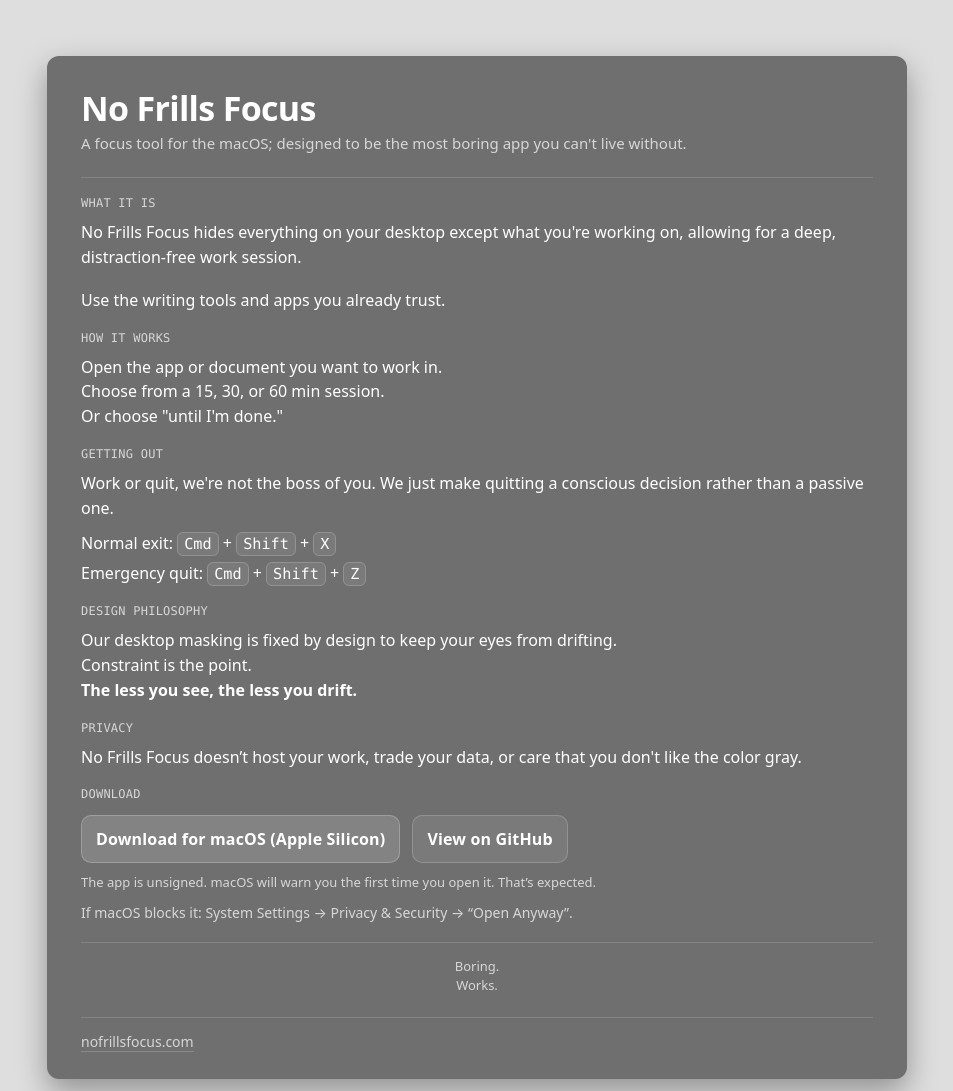
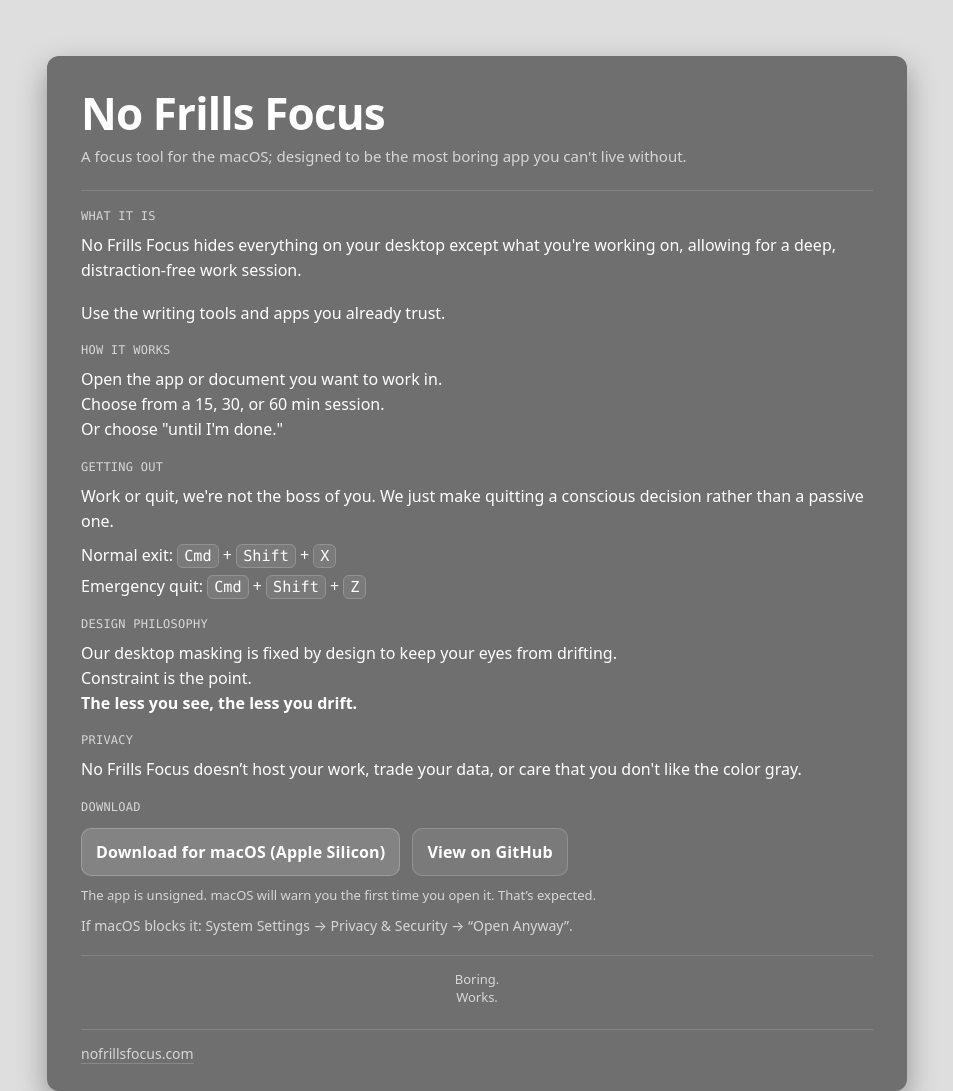
Before and after one commit to AlbatrossSpacebucks/nofrillsfocus, a plain HTML site: page index.html in a window 1280 px wide. Shown: the top 1091 px of the page, without its empty margins (163-1116 px from the left). Drawn offline with Linux system fonts and the light colour scheme.

Commit message:
Update h1 styles and download link in index.html

```diff
--- a/index.html
+++ b/index.html
@@ -59,11 +59,11 @@
     }
 
     h1{
-      margin: 0 0 6px;
-      font-size: 34px;
-      line-height: 1.1;
-      letter-spacing: -0.02em;
-    }
+  margin: 0 0 10px;
+  font-size: 44px;
+  line-height: 1.05;
+  letter-spacing: -0.02em;
+}
 
     .sub{
       margin: 0 0 22px;
@@ -277,7 +277,7 @@
 
        <div class="cta-row">
   <a class="btn btn-primary"
-     href="https://github.com/AlbatrossSpacebucks/nofrillsfocus/releases/download/v0.1.2/No.Frills.Focus-0.1.2-arm64.dmg">
+     href="https://github.com/AlbatrossSpacebucks/nofrillsfocus/releases/latest">
     Download for macOS (Apple Silicon)
   </a>
 
```
